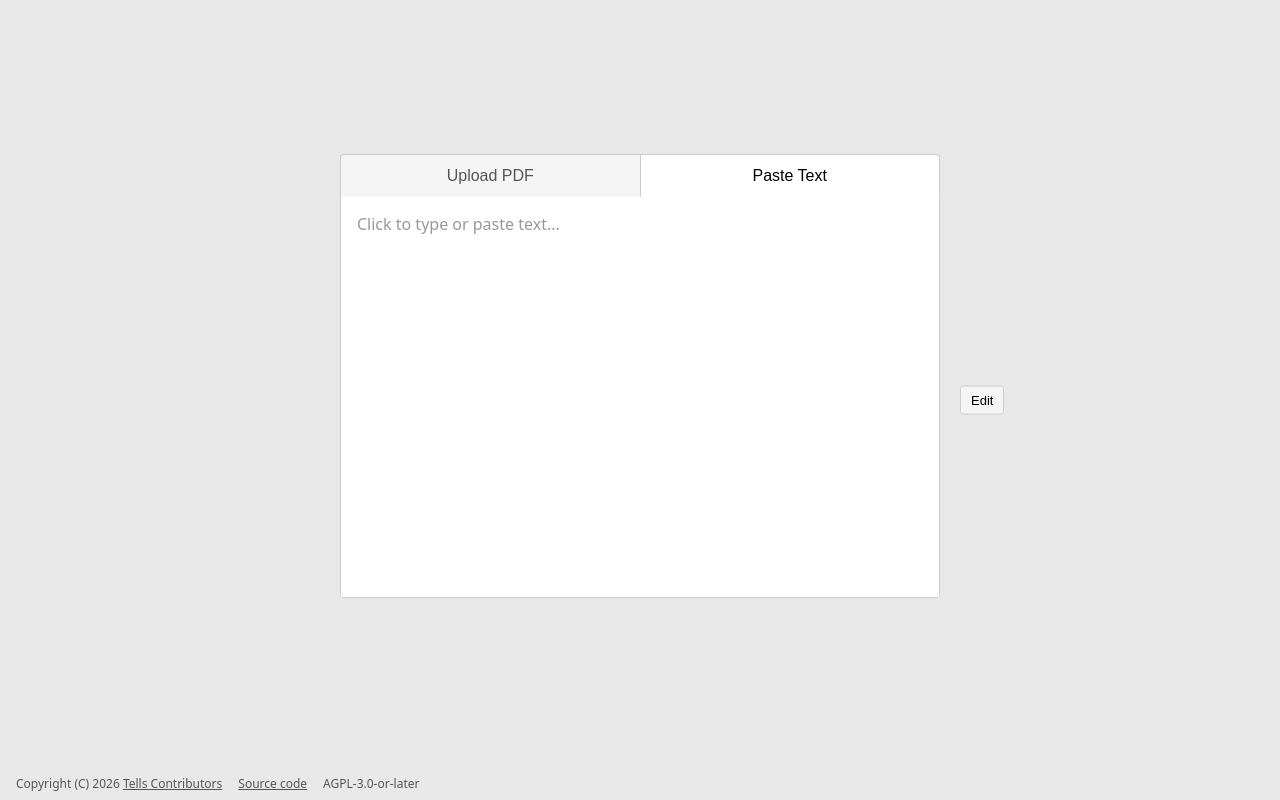
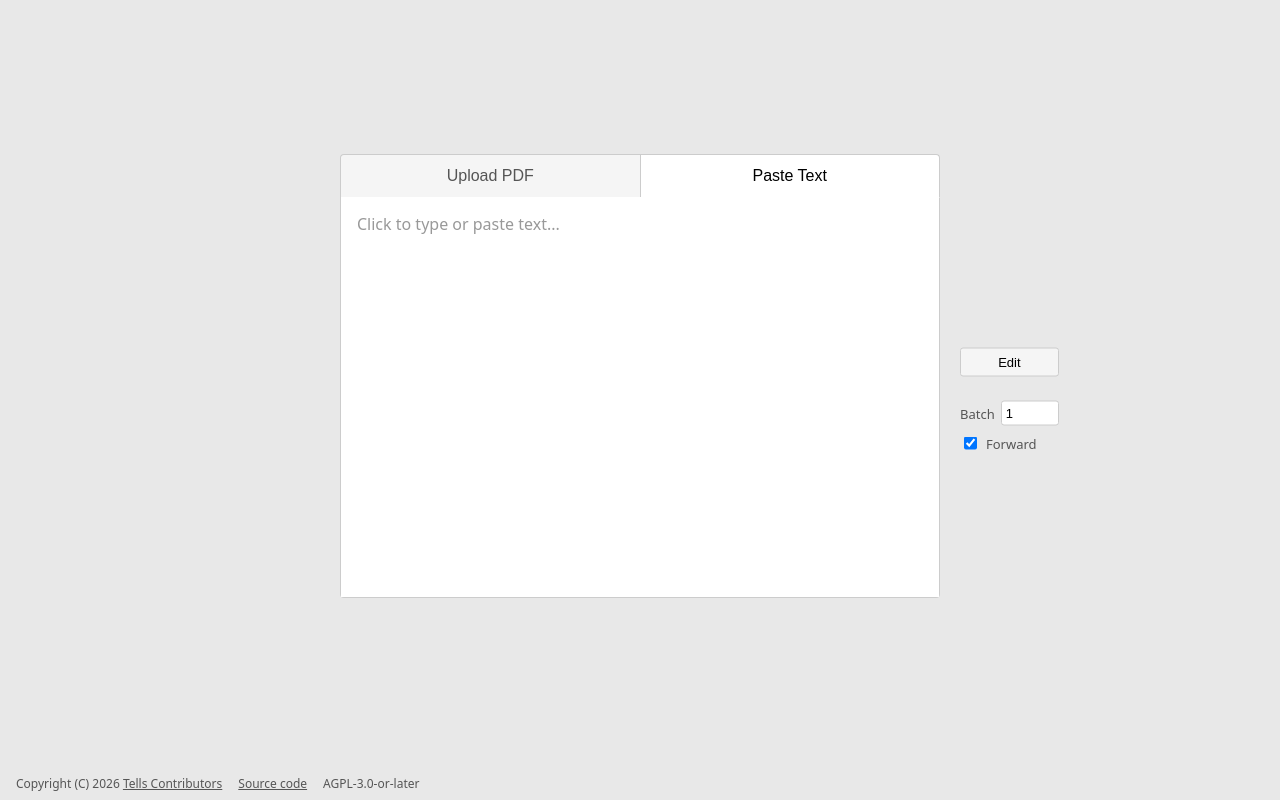
Before and after one commit to tells-sh/tells, a Svelte app in the folder frontend/: page / in a window 1280 px wide. Both pictures are taken after a click on the button "Paste Text". Built offline with nearby package versions, Linux system fonts and the light colour scheme.

Commit message:
feat: add batch sentence selection for tts
Signed-off-by: Jason Scheffel <contact@jasonscheffel.com>

```diff
--- a/frontend/src/components/TextViewer.svelte
+++ b/frontend/src/components/TextViewer.svelte
@@ -21,13 +21,59 @@ SPDX-License-Identifier: AGPL-3.0-or-later
 
   let text = $state("");
   let paragraphs = $state<Paragraph[]>([]);
-  let hoveredPos = $state<Position | null>(null);
-  let activePos = $state<Position | null>(null);
+  let hoveredBatch = $state<Position[]>([]);
+  let activeBatch = $state<Position[]>([]);
   let isPaused = $state(false);
   let isEditing = $state(false);
   let editorEl: HTMLDivElement;
 
+  let batchSize = $state(1);
+  let forwardOnly = $state(true);
+
   let utteranceId = 0;
+
+  function posInBatch(pos: Position, batch: Position[]): boolean {
+    return batch.some((p) => p.para === pos.para && p.sent === pos.sent);
+  }
+
+  function getBatch(pos: Position): Position[] {
+    const allPositions: Position[] = [];
+    paragraphs.forEach((p, pi) => {
+      p.sentences.forEach((_, si) => {
+        allPositions.push({ para: pi, sent: si });
+      });
+    });
+
+    const clickedIdx = allPositions.findIndex(
+      (p) => p.para === pos.para && p.sent === pos.sent
+    );
+    if (clickedIdx === -1) return [pos];
+
+    const batch: Position[] = [];
+
+    if (forwardOnly) {
+      for (let i = 0; i < batchSize && clickedIdx + i < allPositions.length; i++) {
+        batch.push(allPositions[clickedIdx + i]);
+      }
+    } else {
+      const before = Math.floor((batchSize - 1) / 2);
+      const after = batchSize - 1 - before;
+      const startIdx = Math.max(0, clickedIdx - before);
+      const endIdx = Math.min(allPositions.length - 1, clickedIdx + after);
+
+      for (let i = startIdx; i <= endIdx; i++) {
+        batch.push(allPositions[i]);
+      }
+    }
+
+    return batch;
+  }
+
+  function getBatchText(batch: Position[]): string {
+    return batch
+      .map((pos) => paragraphs[pos.para]?.sentences[pos.sent] ?? "")
+      .join(" ");
+  }
 
   function updateParagraphs() {
     paragraphs = parseText(text);
@@ -56,8 +102,9 @@ SPDX-License-Identifier: AGPL-3.0-or-later
         (p, pi) =>
           `<p>${p.sentences
             .map((s, si) => {
-              const isActive = posEq(activePos, { para: pi, sent: si });
-              const isHovered = posEq(hoveredPos, { para: pi, sent: si }) && !isActive;
+              const pos = { para: pi, sent: si };
+              const isActive = posInBatch(pos, activeBatch);
+              const isHovered = posInBatch(pos, hoveredBatch) && !isActive;
               return `<span class="sentence${isActive ? " active" : ""}${isHovered ? " hovered" : ""}" data-para="${pi}" data-sent="${si}">${escapeHtml(s)}</span>`;
             })
             .join(" ")}</p>`
@@ -108,9 +155,12 @@ SPDX-License-Identifier: AGPL-3.0-or-later
     if (isEditing) return;
 
     const pos = getPositionFromElement(e.target as HTMLElement);
-    if (pos && !posEq(hoveredPos, pos)) {
-      hoveredPos = pos;
-      renderContent();
+    if (pos) {
+      const newBatch = getBatch(pos);
+      if (newBatch.length !== hoveredBatch.length || !newBatch.every((p, i) => posEq(p, hoveredBatch[i]))) {
+        hoveredBatch = newBatch;
+        renderContent();
+      }
     }
   }
 
@@ -119,47 +169,28 @@ SPDX-License-Identifier: AGPL-3.0-or-later
 
     const target = e.target as HTMLElement;
     if (target.classList.contains("sentence")) {
-      hoveredPos = null;
+      hoveredBatch = [];
       renderContent();
     }
   }
 
-  function nextPosition(pos: Position): Position | null {
-    const para = paragraphs[pos.para];
-    if (pos.sent + 1 < para.sentences.length) {
-      return { para: pos.para, sent: pos.sent + 1 };
-    }
-    if (pos.para + 1 < paragraphs.length) {
-      return { para: pos.para + 1, sent: 0 };
-    }
-    return null;
-  }
-
-  function speak(pos: Position) {
-    const para = paragraphs[pos.para];
-    if (!para || pos.sent >= para.sentences.length) {
-      activePos = null;
+  function speakBatch() {
+    if (activeBatch.length === 0) {
       isPaused = false;
       renderContent();
       return;
     }
 
     const thisUtteranceId = ++utteranceId;
-    activePos = pos;
     isPaused = false;
     renderContent();
 
-    const utterance = new SpeechSynthesisUtterance(para.sentences[pos.sent]);
+    const utterance = new SpeechSynthesisUtterance(getBatchText(activeBatch));
 
     utterance.onend = () => {
-      if (thisUtteranceId === utteranceId && posEq(activePos, pos)) {
-        const next = nextPosition(pos);
-        if (next) {
-          speak(next);
-        } else {
-          activePos = null;
-          renderContent();
-        }
+      if (thisUtteranceId === utteranceId) {
+        activeBatch = [];
+        renderContent();
       }
     };
 
@@ -174,7 +205,8 @@ SPDX-License-Identifier: AGPL-3.0-or-later
 
   function startFrom(pos: Position) {
     speechSynthesis.cancel();
-    speak(pos);
+    activeBatch = getBatch(pos);
+    speakBatch();
   }
 
   function pause() {
@@ -185,15 +217,15 @@ SPDX-License-Identifier: AGPL-3.0-or-later
 
   function resume() {
     isPaused = false;
-    if (activePos) {
-      speak(activePos);
+    if (activeBatch.length > 0) {
+      speakBatch();
     }
   }
 
   function stop() {
     utteranceId++;
     speechSynthesis.cancel();
-    activePos = null;
+    activeBatch = [];
     isPaused = false;
     renderContent();
   }
@@ -220,7 +252,7 @@ SPDX-License-Identifier: AGPL-3.0-or-later
 
   <div class="controls">
     {#if !isEditing}
-      {#if activePos !== null}
+      {#if activeBatch.length > 0}
         {#if isPaused}
           <button class="control-btn" onclick={resume}>Resume</button>
         {:else}
@@ -230,6 +262,23 @@ SPDX-License-Identifier: AGPL-3.0-or-later
       {:else}
         <button class="control-btn" onclick={enterEditMode}>Edit</button>
       {/if}
+
+      <div class="batch-controls">
+        <label class="batch-label">
+          Batch
+          <input
+            type="number"
+            class="batch-input"
+            min="1"
+            max="20"
+            bind:value={batchSize}
+          />
+        </label>
+        <label class="batch-label">
+          <input type="checkbox" bind:checked={forwardOnly} />
+          Forward
+        </label>
+      </div>
     {/if}
   </div>
 </div>
@@ -316,4 +365,26 @@ SPDX-License-Identifier: AGPL-3.0-or-later
     background-color: #ffd54f;
   }
 
+  .batch-controls {
+    margin-top: 1rem;
+    display: flex;
+    flex-direction: column;
+    gap: 0.5rem;
+  }
+
+  .batch-label {
+    display: flex;
+    align-items: center;
+    gap: 0.375rem;
+    font-size: 0.8125rem;
+    color: #555;
+  }
+
+  .batch-input {
+    width: 3rem;
+    padding: 0.25rem;
+    font-size: 0.8125rem;
+    border: 1px solid #ccc;
+    border-radius: 3px;
+  }
 </style>
```
